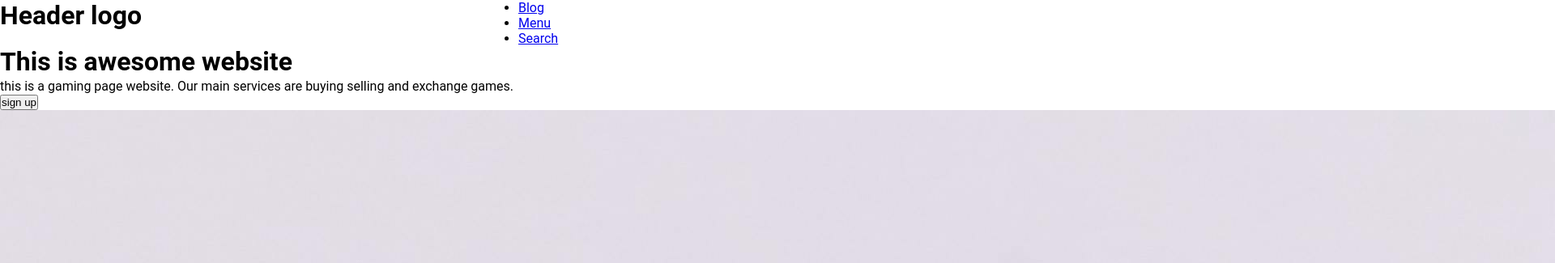
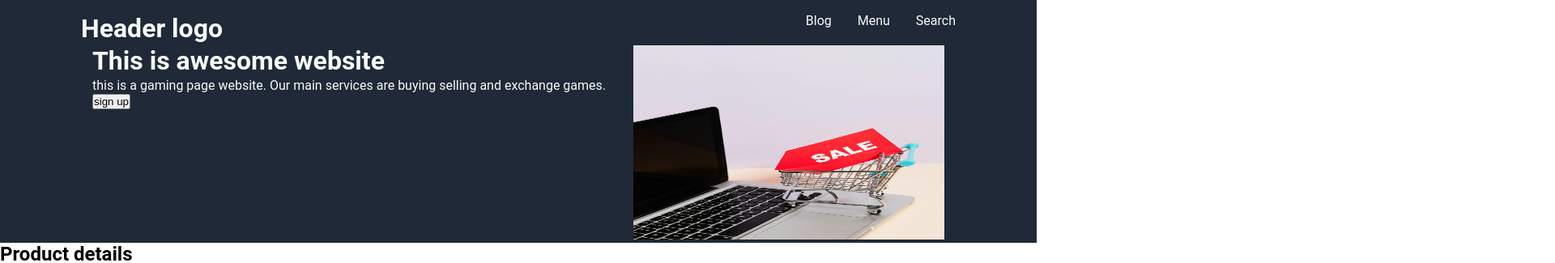
Before and after one commit to R4b1-khadka/Landing-page, a plain HTML site: page index.html in a window 1280 px wide. Shown: the top 325 px of the page at 81% size, 1920 px wide, since content can reach past the window. Drawn offline with Linux system fonts and the light colour scheme.

Commit message:
update -m add padding to hero section , remove extra padding to fit box model and some css

```diff
--- a/style.css
+++ b/style.css
@@ -6,11 +6,40 @@
 body{
     font-family: roboto, sans-serif;
 }
+
+.hero{
+    background-color: #1f2937;
+    color:#f9faf8;
+    padding:0 100px;
+}
 header{
     display:flex;
+    padding-top:16px;
 
 }
 h1{
     height:5vh;
     width:50vw;
 }
+ul{
+    list-style-type: none;
+    height:5vh;
+    width:50vw;
+    display:flex;
+    justify-content: flex-end;
+    gap:32px;
+
+}
+a{
+    text-decoration: none;
+    color:#f9faf8;
+}
+.container{
+
+    display:flex;
+    justify-content: space-around;
+}
+.header-photo img{
+    height:30vh;
+    width:30vw;
+}
```
